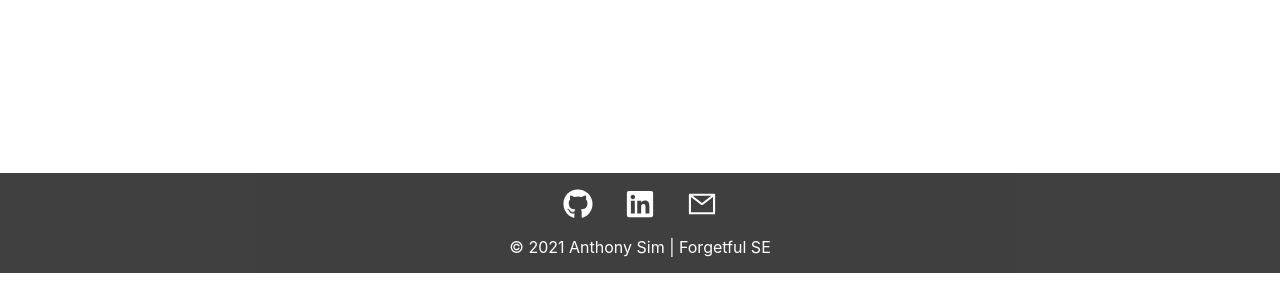
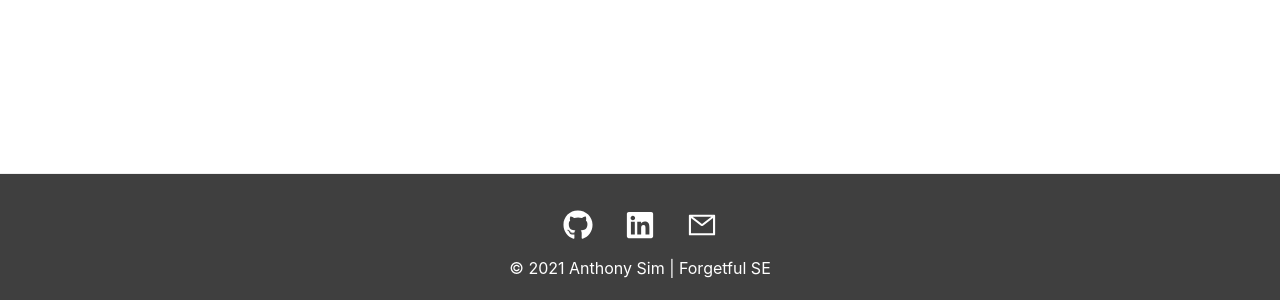
Before and after one commit to anthonysim/portfolio, a Next.js app: page / in a window 1280 px wide. Shown: the part 695-995 px from the top of the page. Before the commit the page ends 968 px from the top, so only its background shows below. Built offline with nearby package versions, Linux system fonts and the light colour scheme.

Commit message:
portfolio

```diff
--- a/components/ScrollToTop.js
+++ b/components/ScrollToTop.js
@@ -21,7 +21,7 @@ export default function ScrollToTop() {
   };
 
   return (
-    <div className={styles.scrollUpButton}>
+    <div>
       {isVisible && <div><a onClick={scrollToTop} className={styles.button}><FaChevronUp /></a></div>}
     </div>
   )
--- a/pages/index.js
+++ b/pages/index.js
@@ -14,7 +14,6 @@ export default function Home() {
       <main className={styles.main}>
 
       </main>
-
     </div>
   )
 }
--- a/pages/portfolio/index.js
+++ b/pages/portfolio/index.js
@@ -13,13 +13,14 @@ export default function Portfolio() {
         <meta name="description" content="Anthony Sim Portfolio Site" />
         <link rel="icon" href="/favicon.ico" />
       </Head>
-      <h3 className="text-3xl sm:text-4xl leading-normal font-extrabold tracking-tight text-gray-900 pt-44">
-        <span className="text-blue-600">Projects</span>
-      </h3>
-      <br />
-      <br />
-      <Cards />
-      <main className={styles.main}></main>
+      <main className={styles.main}>
+        <h3 className="text-3xl sm:text-4xl leading-normal font-extrabold tracking-tight text-gray-900">
+          <span className="text-blue-600">Projects</span>
+        </h3>
+        <br />
+        <br />
+        <Cards />
+      </main>
     </div>
   )
 }
--- a/styles/Home.module.css
+++ b/styles/Home.module.css
@@ -5,7 +5,7 @@
   flex-direction: column;
   justify-content: center;
   align-items: center;
-  height: 100vh;
+  /* height: 100vh; */
 }
 
 .main {
@@ -21,25 +21,14 @@
 /* FOOTER */
 
 .footer {
-  /* margin-top: 250px; */
+  flex-shrink: 0; /* Prevent Chrome, Opera, and Safari from letting these items shrink to smaller than their content's default minimum size. */
+  padding: 20px;
+  background-color: black;
+  opacity: 75%;
+  border-top: 1px solid #eaeaea;
   text-align: center;
   color: white;
-  width: 100%;
-  height: 100px;
-  /* border-top: 1px solid #eaeaea; */
-  /* display: flex; */
-  justify-content: center;
-  align-items: center;
-  background-color: black;
-  opacity: 75%;
 }
-
-/* .footer a {
-  display: flex;
-  justify-content: center;
-  align-items: center;
-  flex-grow: 1;
-} */
 
 /* .logo {
   height: 1em;
--- a/styles/ScrollToTop.module.css
+++ b/styles/ScrollToTop.module.css
@@ -26,20 +26,9 @@
 
 .button:hover {
   cursor: pointer;
-  /* background-color: #A5B4FC; */
   color: #fff;
 }
 
 .button:active {
   background-color: #C7D2FE;
 }
-
-.button.show {
-  opacity: 1;
-  visibility: visible;
-}
-
-/* .scrollUpButton {
-  width: 100%;
-  text-align: center;
-} */
```
